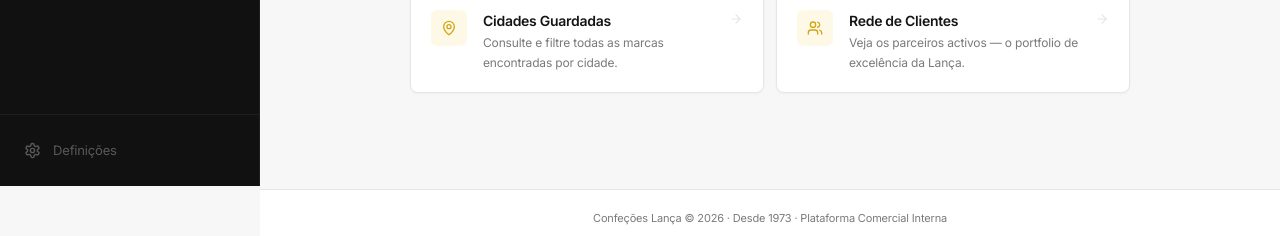
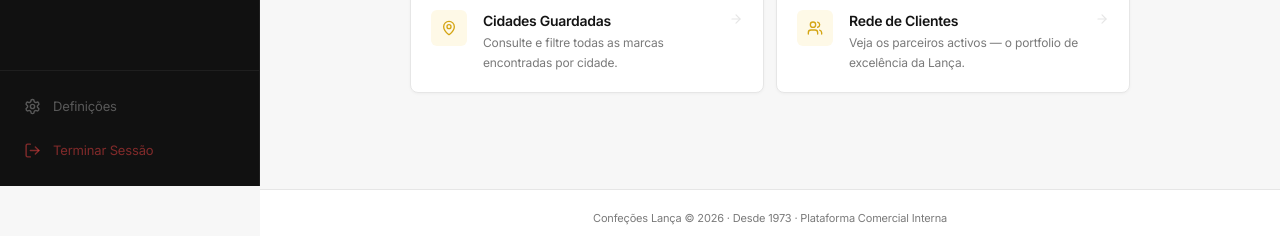
Before and after one commit to drmonteiro/brands-ai, a Next.js app in the folder frontend/: page / in a window 1280 px wide. Shown: the part 614-850 px from the top of the page. Built offline with nearby package versions, Linux system fonts and the light colour scheme.

Commit message:
added log out button

```diff
--- a/frontend/components/Sidebar.tsx
+++ b/frontend/components/Sidebar.tsx
@@ -3,11 +3,13 @@
 import Link from "next/link";
 import Image from "next/image";
 import { usePathname } from "next/navigation";
+import { signOut } from "next-auth/react";
 import {
     Search,
     Archive,
     Users,
     Settings,
+    LogOut,
 } from "lucide-react";
 
 const menuItems = [
@@ -73,7 +75,7 @@ export function Sidebar() {
             </nav>
 
             {/* Bottom */}
-            <div className="px-3 py-4 border-t border-white/[0.06]">
+            <div className="px-3 py-4 border-t border-white/[0.06] flex flex-col gap-1">
                 <Link
                     href="#"
                     className="flex items-center gap-3 px-3 py-2.5 rounded-md text-white/30 hover:text-white/60 hover:bg-white/[0.04] transition-all duration-150"
@@ -81,6 +83,13 @@ export function Sidebar() {
                     <Settings className="h-[17px] w-[17px] flex-shrink-0" />
                     <span className="hidden lg:block text-[13px]">Definições</span>
                 </Link>
+                <button
+                    onClick={() => signOut({ callbackUrl: '/' })}
+                    className="flex items-center gap-3 px-3 py-2.5 rounded-md text-red-500/50 hover:text-red-500 hover:bg-red-500/10 transition-all duration-150"
+                >
+                    <LogOut className="h-[17px] w-[17px] flex-shrink-0" />
+                    <span className="hidden lg:block text-[13px]">Terminar Sessão</span>
+                </button>
             </div>
         </aside>
     );
```
